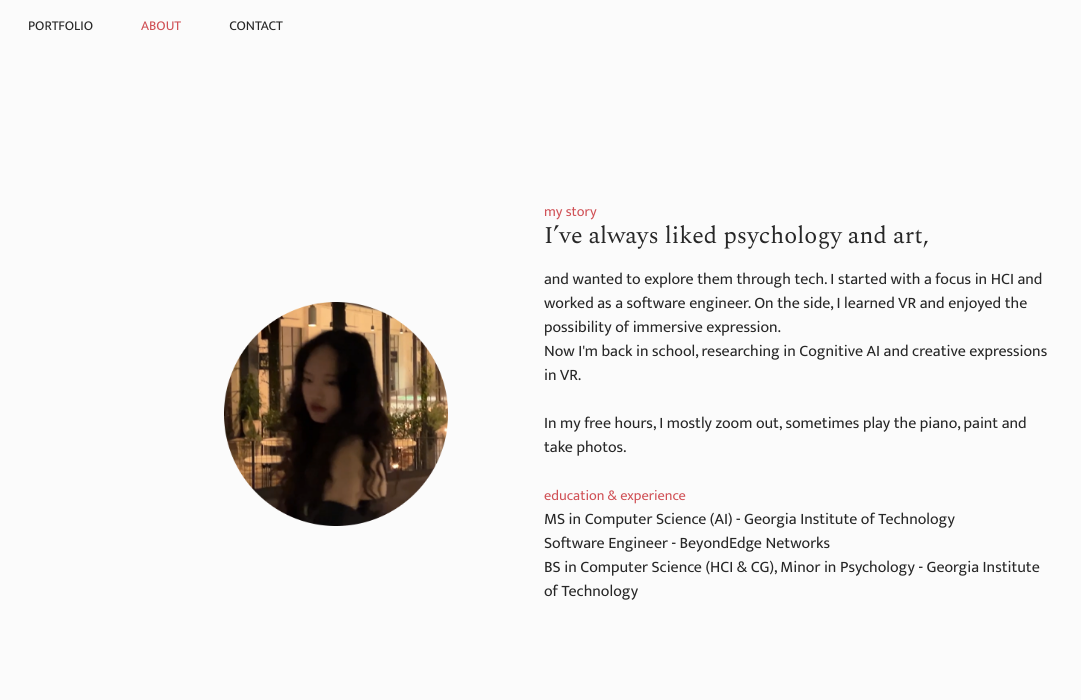
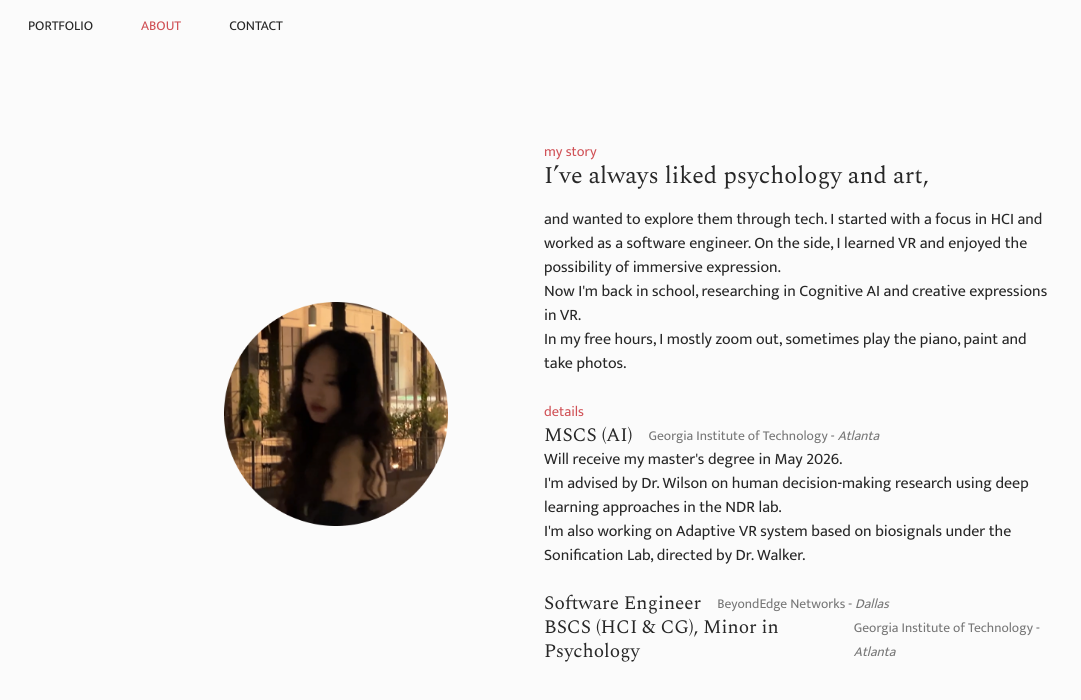
Before and after one commit to althealuo/portfolio, a React (Vite) app: page /about in a window 1280 px wide. Shown: the top 700 px of the page, without its empty margins (0-1081 px from the left). Built offline with nearby package versions, Linux system fonts and the light colour scheme.

Commit message:
added about

```diff
--- a/src/sections/About.jsx
+++ b/src/sections/About.jsx
@@ -26,14 +26,42 @@
           <p>and wanted to explore them through tech. I started with a focus in HCI and worked as a software engineer. On the side, I learned VR and enjoyed the possibility of immersive expression.
             </p>
           <p>Now I'm back in school, researching in Cognitive AI and creative expressions in VR.</p>
-          <br/>
+          {/* <br/> */}
           <p>In my free hours, I mostly zoom out, sometimes play the piano, paint and take photos.</p>
           <br/>
-          <label>education & experience</label>
+          <label>details</label>
+            <div className="exp-list">
+              <h3>MSCS (AI)</h3>
+              <p className="sub-text">Georgia Institute of Technology - <i>Atlanta</i></p>
+            </div>
+            <p>
+              Will receive my master's degree in May 2026.
+            </p>
+            <p>
+              I'm advised by Dr. Wilson on human decision-making research using deep learning approaches in the NDR lab.
+            </p>
+            <p>
+              I'm also working on Adaptive VR system based on biosignals under the Sonification Lab, directed by Dr. Walker.
+            </p>
+            <br/>
 
-            <p>MS in Computer Science (AI) - Georgia Institute of Technology</p>
-            <p>Software Engineer - BeyondEdge Networks</p>
-            <p>BS in Computer Science (HCI & CG), Minor in Psychology - Georgia Institute of Technology</p>
+
+            <div className="exp-list">
+              <h3>Software Engineer</h3>
+              <p className="sub-text">BeyondEdge Networks - <i>Dallas</i></p>
+            </div>
+            {/* <p>Worked on large-scale data for network automation and management for 2 years. My primary contributions were </p>
+            <ul>
+              <li>Dynamic real-time data visualization & LLM guided user experience design</li>
+              <li>Data structure design and implementation & OOP system architecture development</li>
+            </ul>
+            <p>I enjoyed working with my team and learned a lot. At a technical level, I learned how to operate projects
+              with large-scale systems. At a personal level, I learned how to communicate and collaborate effectively.</p>
+            <br/> */}
+            <div className="exp-list">
+              <h3>BSCS (HCI & CG), Minor in Psychology</h3>
+              <p className="sub-text">Georgia Institute of Technology - <i>Atlanta</i></p>
+            </div>
         </TextBlock>
 
         {/* <TextBlock label="research" title="My current thoughts are on" delay={0.6}>
--- a/src/styles/_about.scss
+++ b/src/styles/_about.scss
@@ -47,6 +47,12 @@
 }
 
 
+.exp-list {
+    display: flex;
+    gap: 1rem;
+    align-items: center;
+    flex-direction: row;
+}
 
 .about-image {
   animation: fadeSlideDown 0.8s ease-out both;
--- a/src/styles/_elements.scss
+++ b/src/styles/_elements.scss
@@ -36,6 +36,11 @@
     margin-bottom: 1.2rem;
     font-weight: $weight-normal;
 }
+h3 {
+    font-family: $font-title;
+    font-size: 1.2rem;
+    font-weight: $weight-normal;
+}
 
 // img {
 //     width: 100%;
@@ -45,3 +50,10 @@
 .width-large {
     width: 88%;
 }
+
+
+.sub-text {
+    font-family: $font-body;
+    font-size: 0.85rem;
+    color: $color-subtext;
+}
```
